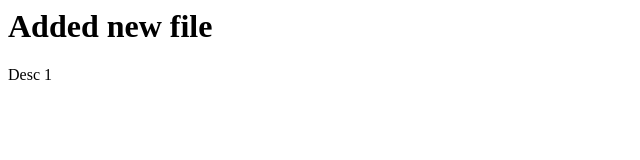
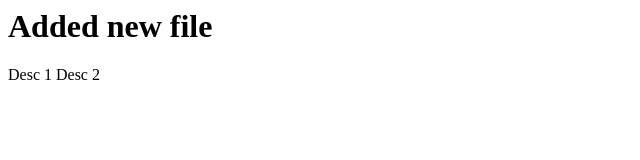
Before and after one commit to aurimasval/test-git, a plain HTML site: page index.html in a window 1280 px wide. Shown: the full height of the page, 0-640 px from the left. Drawn offline with Linux system fonts and the light colour scheme.

Commit message:
added changes for dec 2

```diff
--- a/index.html
+++ b/index.html
@@ -1,3 +1,5 @@
 <h1>Added new file</h1>
 
 <span>Desc 1</span>
+
+<span>Desc 2</span>
```
